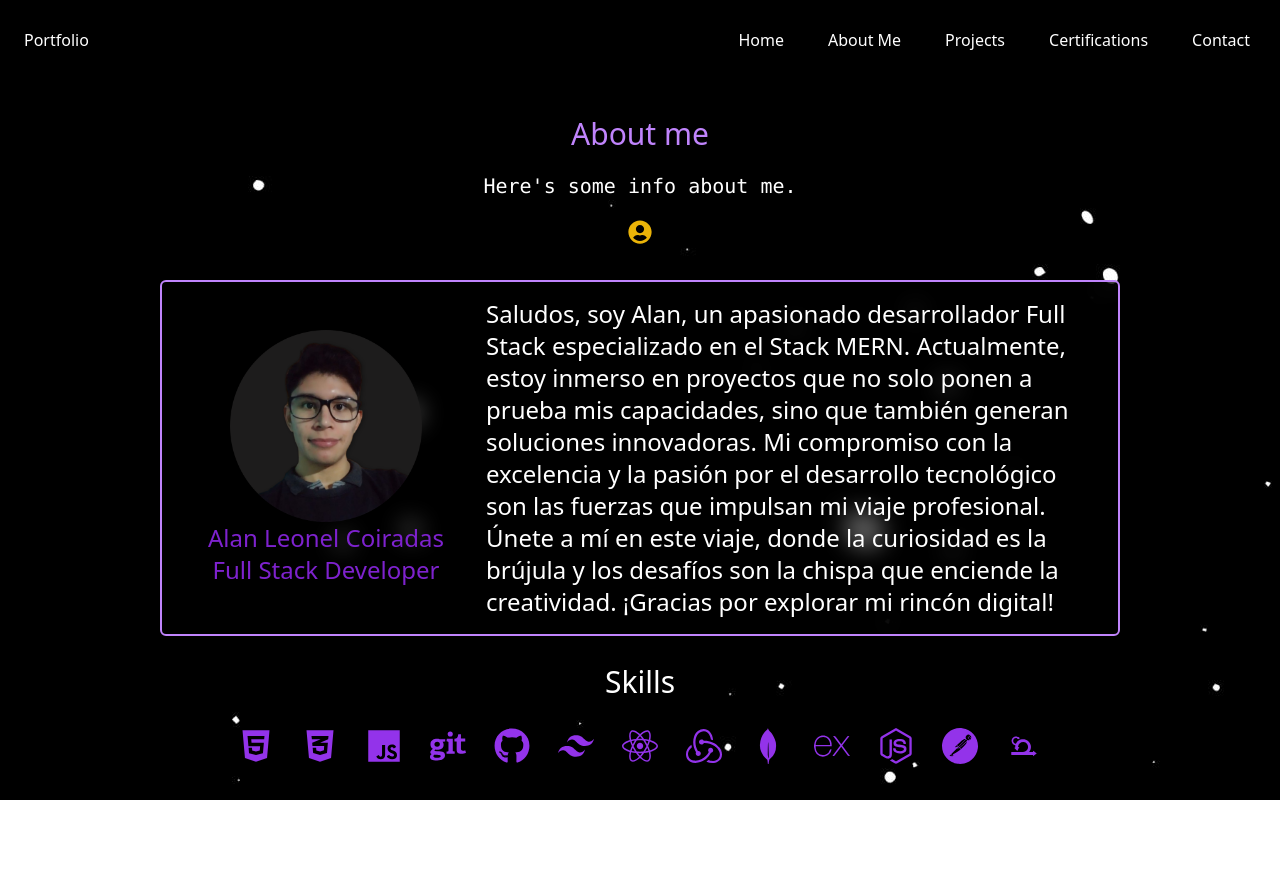
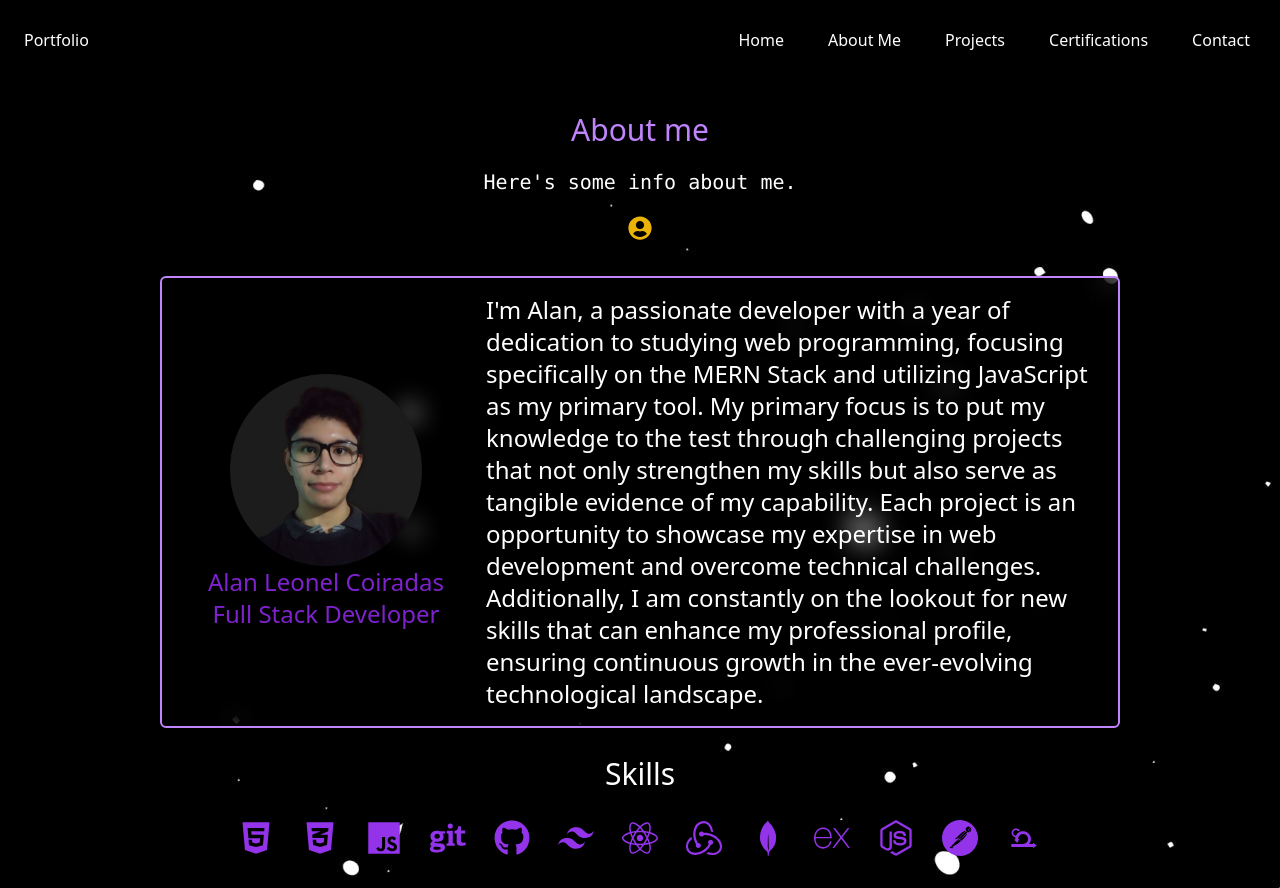
Before and after one commit to leocoiradas/Portfolio, a React (Vite) app: page /about in a window 1280 px wide. Before the commit the page ends 800 px from the top, so only its background shows below. Built offline with nearby package versions, Linux system fonts and the light colour scheme.

Commit message:
Implementación de sintaxis de I18next en Details

```diff
--- a/src/components/about_components/Details.jsx
+++ b/src/components/about_components/Details.jsx
@@ -1,11 +1,13 @@
 import React from "react";
 import profileImg from "/src/assets/profile/profile.png";
+import { useTranslation } from "react-i18next";
 
 function Details() {
+  const { t } = useTranslation("global")
   const details = {
     name: "Alan Leonel Coiradas",
     title: "Full Stack Developer",
-    message: "Saludos, soy Alan, un apasionado desarrollador Full Stack especializado en el Stack MERN. Actualmente, estoy inmerso en proyectos que no solo ponen a prueba mis capacidades, sino que también generan soluciones innovadoras. Mi compromiso con la excelencia y la pasión por el desarrollo tecnológico son las fuerzas que impulsan mi viaje profesional. Únete a mí en este viaje, donde la curiosidad es la brújula y los desafíos son la chispa que enciende la creatividad. ¡Gracias por explorar mi rincón digital! "
+    message: "about.message"
   };
 
   return (
@@ -18,7 +20,7 @@ function Details() {
             <h4 className="text-purple-700">{details.title}</h4>
       </article>
       <article className="flex flex-col gap-4 lg:w-2/3">
-        <p className="text-center text-base lg:text-start lg:text-2xl">{details.message}</p>
+        <p className="text-center text-base lg:text-start lg:text-2xl">{t(details.message)}</p>
       </article>
     </article>
   );
```
